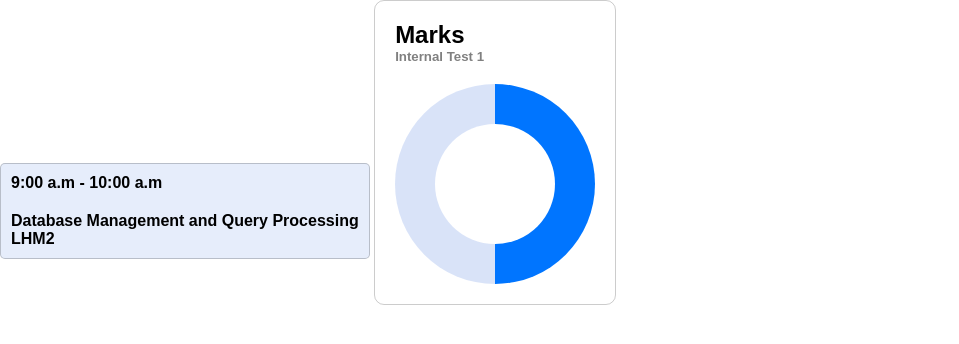
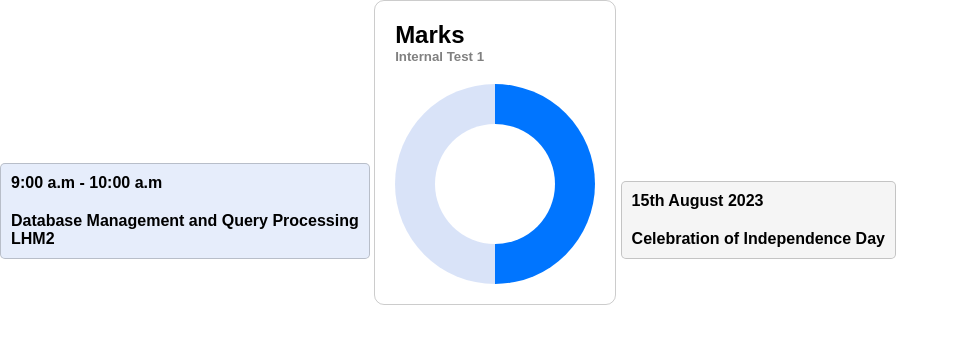
Before and after one commit to ValerianCoelho/Student-Management-System, a Svelte app: page / in a window 1280 px wide. Shown: the top 344 px of the page, without its empty margins (0-959 px from the left). Built offline with nearby package versions, Linux system fonts and the light colour scheme.

Commit message:
Notice Component Added

```diff
--- a/src/App.svelte
+++ b/src/App.svelte
@@ -1,11 +1,13 @@
 <script>
   import Lecture from "./lib/Lecture.svelte";
+  import Notice from "./lib/Notice.svelte";
   import PerformanceCard from "./lib/PerformanceCard.svelte";
 </script>
 
 <main>
   <Lecture fromTime='9:00' toTime='10:00' subjectName='Database Management and Query Processing' className='LHM2'/>
   <PerformanceCard/>
+  <Notice date='15th August 2023' text='Celebration of Independence Day'/>
 </main>
 
 <style>
--- /dev/null
+++ b/src/lib/Notice.svelte
@@ -0,0 +1,23 @@
+<script>
+    export let date;
+    export let text;
+  </script>
+
+  <div class="notice-data">
+    <div class="date">{date}</div>
+    <div class="text">{text}</div>
+  </div>
+
+  <style>
+    .notice-data {
+      background-color: rgba(205, 205, 205, 0.20);
+      display: inline-block;
+      padding: 10px;
+      border-radius: 5px;
+      border: 1px solid rgba(0, 0, 0, .2);
+      font-weight: 600;
+    }
+    .date {
+      margin-bottom: 20px;
+    }
+  </style>
```
